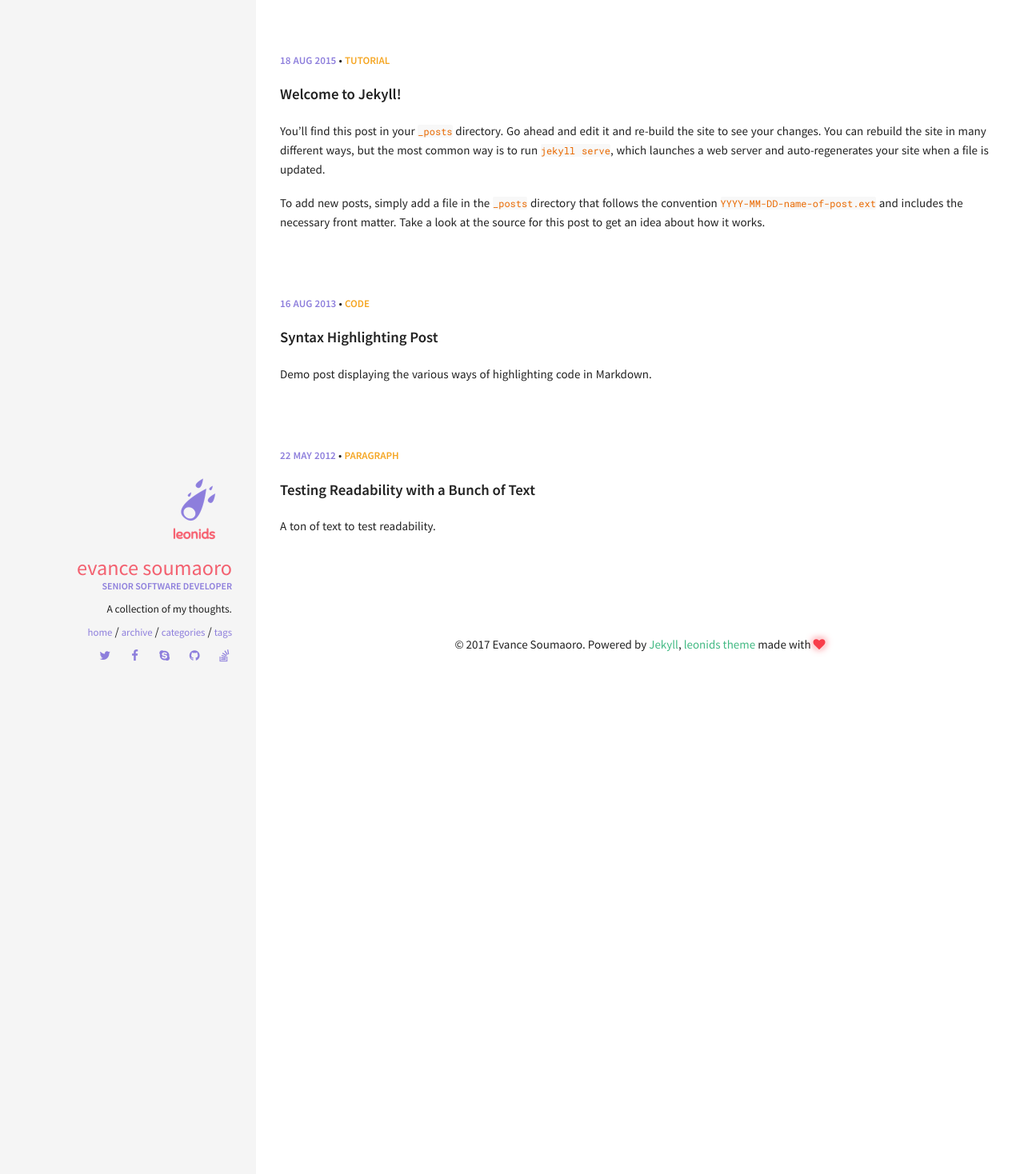
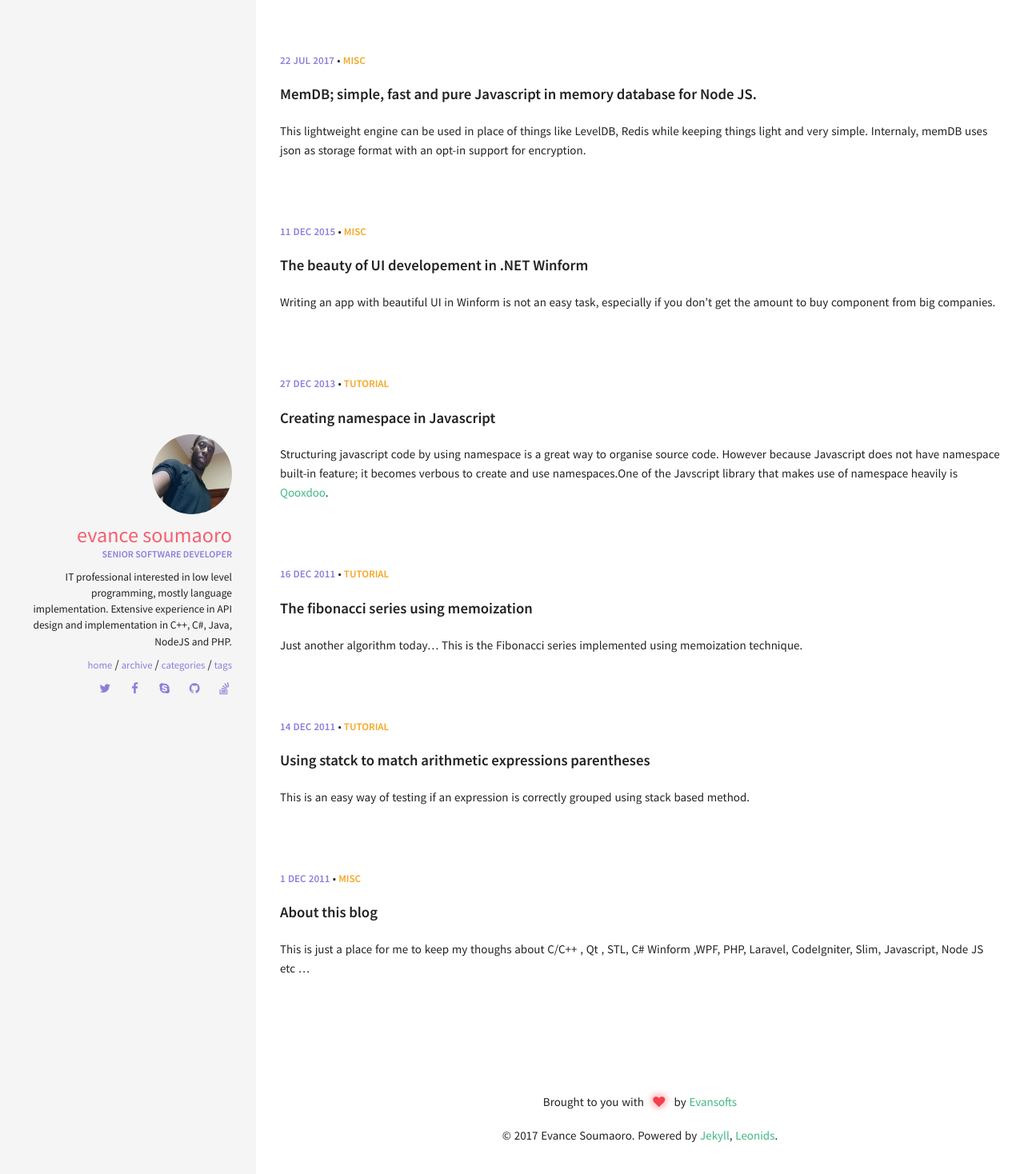
Before and after one commit to evanxg852000/evanxg852000.github.io, a Jekyll site: the page built from index.html, in a window 1280 px wide. Shown: the top 1468 px of the page at 80% size. Built offline with Jekyll 4.4.1, drawn with Linux system fonts in a browser that asks for light colours.

Commit message:
imported post from coding bird

```diff
--- a/_config.yml
+++ b/_config.yml
@@ -36,7 +36,7 @@ owner:
   name: Evance Soumaoro
   avatar: evanxg-logo.png
   job: "Senior Software Developer"
-  bio: "A collection of my thoughts."
+  bio: "IT professional interested in low level programming, mostly language implementation. Extensive experience in API design and implementation in C++, C#, Java, NodeJS and PHP."
   email:
   disqus-shortname:
   twitter: evanxg852000
--- a/_includes/footer.html
+++ b/_includes/footer.html
@@ -1,3 +1,8 @@
 <footer>
-  &copy; {{ site.time | date: '%Y' }} {{ site.owner.name }}. Powered by <a href="http://jekyllrb.com/">Jekyll</a>, <a href="http://github.com/renyuanz/leonids/">leonids theme</a> made with <i class="fa fa-heart heart-icon"></i>
+  <p>
+    Brought to you with &nbsp; <i class="fa fa-heart heart-icon"></i> &nbsp; by <a href="http://evansofts.com">Evansofts</a>
+  </p>
+  <p>
+     &copy; {{ site.time | date: '%Y' }} {{ site.owner.name }}. Powered by <a target="_blank" href="http://jekyllrb.com/">Jekyll</a>, <a target="_blank" href="http://github.com/renyuanz/leonids/">Leonids</a>.
+  </p>
 </footer>
--- /dev/null
+++ b/_posts/2011-12-01-about-this-blog.md
@@ -0,0 +1,8 @@
+---
+layout: post
+title: "About this blog"
+date: 2011-12-01 13:40:00
+categories: [misc]
+comments: true
+---
+This is just a place for me to keep my thoughs about C/C++  , Qt , STL,  C# Winform ,WPF, PHP, Laravel, CodeIgniter, Slim, Javascript, Node JS etc ...
--- /dev/null
+++ b/_posts/2011-12-14-using-stack-to-match-ae.md
@@ -0,0 +1,53 @@
+---
+layout: post
+title: "Using statck to match arithmetic expressions parentheses"
+date: 2011-12-14 13:47:00
+categories: [tutorial]
+comments: true
+---
+
+This is an easy way of testing if an expression is correctly grouped using stack based method.
+
+<!--more-->
+
+{% highlight cpp %}
+#include <iostream>
+#include <vector>
+#include <string>
+using namespace std;
+
+int main (int argc, char *argv[]){
+	vector<char> expr_validator;
+	string expression="2[(a-9)/(2-b)]/(x-2)-[(4*(x-8)+4)/(5x+17)]";
+	for(int i=0;i<expression.length() ;i++){
+		switch(expression[i]){
+			case '(':
+					expr_validator.push_back(expression[i]);
+				break;
+			case ')':
+					if('('==expr_validator.back())
+						expr_validator.pop_back();
+					else
+						expr_validator.push_back(expression[i]);
+				break;
+			case '[':
+					expr_validator.push_back(expression[i]);
+				break;
+			case ']':
+					if('['==expr_validator.back())
+						expr_validator.pop_back();
+					else
+					expr_validator.push_back(expression[i]);
+				break;
+		}
+	}
+
+	if(expr_validator.empty()){
+		cout << "Good Expression" << endl;
+	}else {
+		cout << "Bad Expression" << endl;
+		cout<<	expr_validator.size() ;
+	}
+	return 0;
+}
+{% endhighlight %}
--- /dev/null
+++ b/_posts/2011-12-16-fibonacci-series-memo.md
@@ -0,0 +1,54 @@
+---
+layout: post
+title: "The fibonacci series using memoization"
+date: 2011-12-16 08:01:00
+categories: [tutorial]
+comments: true
+---
+
+Just another algorithm today...
+This is the Fibonacci series implemented using memoization technique.
+
+<!--more-->
+
+{% highlight cpp %}
+int fibonacci(int n){
+  int prev=0;
+  int next=1;
+  int val=0;
+  for(int i=2;i<=n;i++){
+    val=next+prev;
+    prev=next;
+    next=val;
+  }
+  return val;
+}
+{% endhighlight %}
+
+Typically, If you are designing a maths library, you would implement a caching mechanism to avoid reprocessing again. A better  way in term of performance would be:
+
+{% highlight cpp %}
+int fibonacci(int n){
+  static vector<int> cache(0);
+  //check if we have already processed
+  if(n<cache.size()){
+    cout<<"from cache: ";
+    return cache.at(n);
+  }
+
+  //initial values
+  if(cache.size()==0){
+    cache.push_back(0);
+    cache.push_back(1);
+  }
+
+  //we calculate the fibonacci from where the cache end to the number requested
+  for(int i=cache.size()-1;i<=n;i++){
+    cache.push_back( cache.at(i) + cache.at(i-1) );
+  }
+  cout<<"Calculated : ";
+  return cache.at(n);
+}
+{% endhighlight %}
+
+*NB: the `cout` is embedded for simple debugging*
--- a/_posts/2012-05-22-readability-post.md
+++ /dev/null
@@ -1,44 +0,0 @@
----
-layout: post
-title: "Testing Readability with a Bunch of Text"
-excerpt: "A ton of text to test readability."
-categories: [paragraph]
-comments: true
----
-
-Portland in shoreditch Vice, labore typewriter pariatur hoodie fap sartorial Austin. Pinterest literally occupy Schlitz forage. Odio ad blue bottle vinyl, 90's narwhal commodo bitters pour-over nostrud. Ugh est hashtag in, fingerstache adipisicing laboris esse Pinterest shabby chic Portland. Shoreditch bicycle rights anim, flexitarian laboris put a bird on it vinyl cupidatat narwhal. Hashtag artisan skateboard, flannel Bushwick nesciunt salvia aute fixie do plaid post-ironic dolor McSweeney's. Cliche pour-over chambray nulla four loko skateboard sapiente hashtag.
-
-Vero laborum commodo occupy. Semiotics voluptate mumblecore pug. Cosby sweater ullamco quinoa ennui assumenda, sapiente occupy delectus lo-fi. Ea fashion axe Marfa cillum aliquip. Retro Bushwick keytar cliche. Before they sold out sustainable gastropub Marfa readymade, ethical Williamsburg skateboard brunch qui consectetur gentrify semiotics. Mustache cillum irony, fingerstache magna pour-over keffiyeh tousled selfies.
-
-## Cupidatat 90's lo-fi authentic try-hard
-
-In pug Portland incididunt mlkshk put a bird on it vinyl quinoa. Terry Richardson shabby chic +1, scenester Tonx excepteur tempor fugiat voluptate fingerstache aliquip nisi next level. Farm-to-table hashtag Truffaut, Odd Future ex meggings gentrify single-origin coffee try-hard 90's.
-
-* Sartorial hoodie
-* Labore viral forage
-* Tote bag selvage
-* DIY exercitation et id ugh tumblr church-key
-
-Incididunt umami sriracha, ethical fugiat VHS ex assumenda yr irure direct trade. Marfa Truffaut bicycle rights, kitsch placeat Etsy kogi asymmetrical. Beard locavore flexitarian, kitsch photo booth hoodie plaid ethical readymade leggings yr.
-
-Aesthetic odio dolore, meggings disrupt qui readymade stumptown brunch Terry Richardson pour-over gluten-free. Banksy american apparel in selfies, biodiesel flexitarian organic meh wolf quinoa gentrify banjo kogi. Readymade tofu ex, scenester dolor umami fingerstache occaecat fashion axe Carles jean shorts minim. Keffiyeh fashion axe nisi Godard mlkshk dolore. Lomo you probably haven't heard of them eu non, Odd Future Truffaut pug keytar meggings McSweeney's Pinterest cred. Etsy literally aute esse, eu bicycle rights qui meggings fanny pack. Gentrify leggings pug flannel duis.
-
-## Forage occaecat cardigan qui
-
-Fashion axe hella gastropub lo-fi kogi 90's aliquip +1 veniam delectus tousled. Cred sriracha locavore gastropub kale chips, iPhone mollit sartorial. Anim dolore 8-bit, pork belly dolor photo booth aute flannel small batch. Dolor disrupt ennui, tattooed whatever salvia Banksy sartorial roof party selfies raw denim sint meh pour-over. Ennui eu cardigan sint, gentrify iPhone cornhole.
-
-> Whatever velit occaecat quis deserunt gastropub, leggings elit tousled roof party 3 wolf moon kogi pug blue bottle ea. Fashion axe shabby chic Austin quinoa pickled laborum bitters next level, disrupt deep v accusamus non fingerstache.
-
-Tote bag asymmetrical elit sunt. Occaecat authentic Marfa, hella McSweeney's next level irure veniam master cleanse. Sed hoodie letterpress artisan wolf leggings, 3 wolf moon commodo ullamco. Anim occupy ea labore Terry Richardson. Tofu ex master cleanse in whatever pitchfork banh mi, occupy fugiat fanny pack Austin authentic. Magna fugiat 3 wolf moon, labore McSweeney's sustainable vero consectetur. Gluten-free disrupt enim, aesthetic fugiat jean shorts trust fund keffiyeh magna try-hard.
-
-## Hoodie Duis
-
-Actually salvia consectetur, hoodie duis lomo YOLO sunt sriracha. Aute pop-up brunch farm-to-table odio, salvia irure occaecat. Sriracha small batch literally skateboard. Echo Park nihil hoodie, aliquip forage artisan laboris. Trust fund reprehenderit nulla locavore. Stumptown raw denim kitsch, keffiyeh nulla twee dreamcatcher fanny pack ullamco 90's pop-up est culpa farm-to-table. Selfies 8-bit do pug odio.
-
-### Thundercats Ho!
-
-Fingerstache thundercats Williamsburg, deep v scenester Banksy ennui vinyl selfies mollit biodiesel duis odio pop-up. Banksy 3 wolf moon try-hard, sapiente enim stumptown deep v ad letterpress. Squid beard brunch, exercitation raw denim yr sint direct trade. Raw denim narwhal id, flannel DIY McSweeney's seitan. Letterpress artisan bespoke accusamus, meggings laboris consequat Truffaut qui in seitan. Sustainable cornhole Schlitz, twee Cosby sweater banh mi deep v forage letterpress flannel whatever keffiyeh. Sartorial cred irure, semiotics ethical sed blue bottle nihil letterpress.
-
-Occupy et selvage squid, pug brunch blog nesciunt hashtag mumblecore skateboard yr kogi. Ugh small batch swag four loko. Fap post-ironic qui tote bag farm-to-table american apparel scenester keffiyeh vero, swag non pour-over gentrify authentic pitchfork. Schlitz scenester lo-fi voluptate, tote bag irony bicycle rights pariatur vero Vice freegan wayfarers exercitation nisi shoreditch. Chambray tofu vero sed. Street art swag literally leggings, Cosby sweater mixtape PBR lomo Banksy non in pitchfork ennui McSweeney's selfies. Odd Future Banksy non authentic.
-
-Aliquip enim artisan dolor post-ironic. Pug tote bag Marfa, deserunt pour-over Portland wolf eu odio intelligentsia american apparel ugh ea. Sunt viral et, 3 wolf moon gastropub pug id. Id fashion axe est typewriter, mlkshk Portland art party aute brunch. Sint pork belly Cosby sweater, deep v mumblecore kitsch american apparel. Try-hard direct trade tumblr sint skateboard. Adipisicing bitters excepteur biodiesel, pickled gastropub aute veniam.
--- a/_posts/2013-08-16-code-highlighting-post.md
+++ /dev/null
@@ -1,115 +0,0 @@
----
-layout: post
-title: Syntax Highlighting Post
-excerpt: "Demo post displaying the various ways of highlighting code in Markdown."
-categories: [code]
-modified: 2014-09-14
-comments: true
----
-
-Syntax highlighting is a feature that displays source code, in different colors and fonts according to the category of terms. This feature facilitates writing in a structured language such as a programming language or a markup language as both structures and syntax errors are visually distinct. Highlighting does not affect the meaning of the text itself; it is intended only for human readers.[^1]
-
-[^1]: [Syntax Highlighting](http://en.wikipedia.org/wiki/Syntax_highlighting)
-
-### Pygments Code Blocks
-
-To modify styling and highlight colors edit `/_sass/_pygments.scss`.
-
-{% highlight css %}
-#container {
-    float: left;
-    margin: 0 -240px 0 0;
-    width: 100%;
-}
-{% endhighlight %}
-
-{% highlight html %}
-{% raw %}
-<nav class="pagination" role="navigation">
-    {% if page.previous %}
-        <a href="{{ site.url }}{{ page.previous.url }}" class="btn" title="{{ page.previous.title }}">Previous article</a>
-    {% endif %}
-    {% if page.next %}
-        <a href="{{ site.url }}{{ page.next.url }}" class="btn" title="{{ page.next.title }}">Next article</a>
-    {% endif %}
-</nav><!-- /.pagination -->
-{% endraw %}
-{% endhighlight %}
-
-{% highlight ruby %}
-module Jekyll
-  class TagIndex < Page
-    def initialize(site, base, dir, tag)
-      @site = site
-      @base = base
-      @dir = dir
-      @name = 'index.html'
-      self.process(@name)
-      self.read_yaml(File.join(base, '_layouts'), 'tag_index.html')
-      self.data['tag'] = tag
-      tag_title_prefix = site.config['tag_title_prefix'] || 'Tagged: '
-      tag_title_suffix = site.config['tag_title_suffix'] || '&#8211;'
-      self.data['title'] = "#{tag_title_prefix}#{tag}"
-      self.data['description'] = "An archive of posts tagged #{tag}."
-    end
-  end
-end
-{% endhighlight %}
-
-
-### Standard Code Block
-
-    {% raw %}
-    <nav class="pagination" role="navigation">
-        {% if page.previous %}
-            <a href="{{ site.url }}{{ page.previous.url }}" class="btn" title="{{ page.previous.title }}">Previous article</a>
-        {% endif %}
-        {% if page.next %}
-            <a href="{{ site.url }}{{ page.next.url }}" class="btn" title="{{ page.next.title }}">Next article</a>
-        {% endif %}
-    </nav><!-- /.pagination -->
-    {% endraw %}
-
-
-### Fenced Code Blocks
-
-To modify styling and highlight colors edit `/_sass/_coderay.scss`. Line numbers and a few other things can be modified in `_config.yml`. Consult [Jekyll's documentation](http://jekyllrb.com/docs/configuration/) for more information.
-
-~~~ css
-#container {
-    float: left;
-    margin: 0 -240px 0 0;
-    width: 100%;
-}
-~~~
-
-~~~ html
-{% raw %}<nav class="pagination" role="navigation">
-    {% if page.previous %}
-        <a href="{{ site.url }}{{ page.previous.url }}" class="btn" title="{{ page.previous.title }}">Previous article</a>
-    {% endif %}
-    {% if page.next %}
-        <a href="{{ site.url }}{{ page.next.url }}" class="btn" title="{{ page.next.title }}">Next article</a>
-    {% endif %}
-</nav><!-- /.pagination -->{% endraw %}
-~~~
-
-~~~ ruby
-module Jekyll
-  class TagIndex < Page
-    def initialize(site, base, dir, tag)
-      @site = site
-      @base = base
-      @dir = dir
-      @name = 'index.html'
-      self.process(@name)
-      self.read_yaml(File.join(base, '_layouts'), 'tag_index.html')
-      self.data['tag'] = tag
-      tag_title_prefix = site.config['tag_title_prefix'] || 'Tagged: '
-      tag_title_suffix = site.config['tag_title_suffix'] || '&#8211;'
-      self.data['title'] = "#{tag_title_prefix}#{tag}"
-      self.data['description'] = "An archive of posts tagged #{tag}."
-    end
-  end
-end
-~~~
--- /dev/null
+++ b/_posts/2013-12-27-creating-namespace-in-js.md
@@ -0,0 +1,78 @@
+---
+layout: post
+title: "Creating namespace in Javascript"
+date: 2013-12-27 02:09:00
+categories: [tutorial]
+comments: true
+---
+
+Structuring javascript code by using namespace is a great way to organise source code. However because Javascript does not have namespace built-in feature; it becomes verbous to create and use namespaces.One of the Javscript library that makes use of namespace heavily is [Qooxdoo](http://qooxdoo.org).
+
+<!--more-->
+
+In this Qooxdoo, you create an instance of button like this:
+
+{% highlight js %}
+var button = new qx.ui.form.Button("Button");
+{% endhighlight %}
+
+First of all, lets create namespace in javascript.
+
+{% highlight js %}
+//create an empty object that is the root of the namespace
+var com={};
+//any other sub-namespace should be explicitly or implicity delcared as object
+com.evansofts={};
+
+com.evansofts.lib={
+	hello: function(){
+		console.log('Hello from com.evansofts.lib');
+	}
+}
+
+com.evansofts.main={
+	hello: function(){
+		console.log('Hello from com.evansofts.main');
+	}
+}
+{% endhighlight %}
+
+{% highlight js %}
+hello();//this won't work as hello is undefined on the global namesapce
+{% endhighlight %}
+
+As a side note, the global namespace is the `window` object. In order to call our functions we need to fully qualify their name like this:
+
+{% highlight js %}
+com.evansofts.lib.hello()
+com.evansofts.main.hello();
+{% endhighlight %}
+
+As you can see we need to type the namespace all the way down to our function `com.evansofts.lib.*` in order to access it. Wouldn't be great to uses statement like inport or using as in java and C# respectively. well we can implements such utility function. Since javascript namespaces in the way it's defined are just objects, the idea is to attache these objects to the global namespace `window`. that way we can access all the properties of those objects from the global namespace. A simple solution will be to create a utility function like this:
+
+{% highlight js %}
+function using(object,as){
+	window[as]=object;
+}
+{% endhighlight %}
+
+Assuming you call the function like this `using(com.evansofts.lib, 'library')`, you can now do `library.hello()` in your code without any worries. You will notice that we have successfully bound the namespace. Now I would like to add that syntactic sugar to our utility function; I would like us to use it in this way `using(com.evansofts.lib).as('library')`. This syntaxe clearly explain the purpose of this function. So we will redefine our function like this:
+
+{% highlight js %}
+function using(object){
+  this.as=function(alias){
+    window[alias]=object;
+  }
+  return this;
+}
+{% endhighlight %}
+
+This litle change will allow us to use the function like so:
+
+{% highlight js %}
+using(com.evansofts.lib).as('library');
+library.hello();
+com.evansofts.main.hello(); //notice the namespaces are still consistent
+{% endhighlight %}
+
+Some people will say well we still have to type `library.*` in order to access object of the namespace. Can we pull everything to global namespace? Yes is the answer. You will just have to loop through the namespace and add all its objects and properties to the global namespace wich is the window. However, if you plan doing that, then there is no point to create namespaces in you code as you will be removing the organisation you brought in your code by introducing namespaces.
--- a/_posts/2015-08-18-welcome-to-jekyll.md
+++ /dev/null
@@ -1,28 +0,0 @@
----
-layout: post
-title:  "Welcome to Jekyll!"
-date:   2015-08-18 15:07:19
-categories: [tutorial]
-comments: true
----
-You’ll find this post in your `_posts` directory. Go ahead and edit it and re-build the site to see your changes. You can rebuild the site in many different ways, but the most common way is to run `jekyll serve`, which launches a web server and auto-regenerates your site when a file is updated.
-
-To add new posts, simply add a file in the `_posts` directory that follows the convention `YYYY-MM-DD-name-of-post.ext` and includes the necessary front matter. Take a look at the source for this post to get an idea about how it works.
-
-<!--more-->
-
-Jekyll also offers powerful support for code snippets:
-
-{% highlight ruby %}
-def print_hi(name)
-  puts "Hi, #{name}"
-end
-print_hi('Tom')
-#=> prints 'Hi, Tom' to STDOUT.
-{% endhighlight %}
-
-Check out the [Jekyll docs][jekyll] for more info on how to get the most out of Jekyll. File all bugs/feature requests at [Jekyll’s GitHub repo][jekyll-gh]. If you have questions, you can ask them on [Jekyll’s dedicated Help repository][jekyll-help].
-
-[jekyll]:      http://jekyllrb.com
-[jekyll-gh]:   https://github.com/jekyll/jekyll
-[jekyll-help]: https://github.com/jekyll/jekyll-help
--- /dev/null
+++ b/_posts/2015-12-11-the-beauty-of-ui-dev-winform.md
@@ -0,0 +1,23 @@
+---
+layout: post
+title: "The beauty of UI developement in .NET Winform"
+date: 2015-12-11 10:05:00
+categories: [misc]
+comments: true
+---
+
+Writing an app with beautiful UI in Winform is not an easy task, especially if you don't get the amount to buy component from big companies.
+
+<!--more-->
+
+However with litle time an effort you can achieve nearly perfection in UI design with Winform. Throughout the last couple days, I have been playing around UI design in order to make one of our app stand-out. WPF is great, but we do not have time and money to spend WPF tools and coordinated workflow. We do not have an in-house designer either.
+
+This is what I have been able to achieve on our Pharma Express  which is based on our business app framework Baboon.
+
+![Pharma Express](https://drive.google.com/uc?export=view&id=0B0rIFKEc-5PYYThvZXk4VjFnc3M "Pharma Express")
+
+Pretty neat hein? along the way I have put together an image Library usable throughout many other applications; You can use the resource browser to copy the name of the icon and use it in code.
+
+The ImageLibrary contains iconsets from famfam, Fugu, eclipse IDE, VS 2010, V2012 and VS2013. To use it in your application, just add the Baboon.ImageLibrary.dll to your project as a reference.
+
+![Ressource browser](https://drive.google.com/uc?export=view&id=0B0rIFKEc-5PYbUJ5MzdFWEU2VVU "Ressource browser")
--- /dev/null
+++ b/_posts/2017-07-22-memdb-an-in-memory-json-store.md
@@ -0,0 +1,47 @@
+---
+layout: post
+title: "MemDB; simple, fast and pure Javascript in memory database for Node JS."
+date: 2017-07-22 18:49:00
+categories: [misc]
+comments: true
+---
+
+This lightweight engine can be used in place of things like LevelDB, Redis while keeping things light and very simple. Internaly, memDB uses json as storage format with an opt-in support for encryption.
+
+<!--more-->
+
+ In order to achieve performance, memdb keeps things in a staging area for fast access. No worries, every booking is handled for you :). We are developers too, thus we hate keeping tract of things.
+
+Quick start
+--------
+
+{% highlight js %}
+const MemDB = require('memdb')
+const db = new MemDB('_starwars', {encryptionKey: 'secret'})
+
+db.put('skywalker', {
+    force: 'light',
+    name: 'Luke Skywalker'
+}).then((status) => {
+  console.log(status) // => true
+})
+
+db.get('skywalker').then((rsp) => {
+  console.log(rps) // => [Object skywalker...]
+})
+{% endhighlight %}
+
+MemDB's API is pretty simple and straigth forward. all async action api return a promise.
+
+- `version()`: Get MemDB current version
+- `revision()`: Get the current database revision
+- `options()`: Get the database instance options
+- `put(keychain, value, loose)`: Save data in the database
+- `get(keychain, defaultValue)`: Get data from the database
+- `all()`: Get all data fron the database
+- `delete(keychain)`: Delete data from the database
+
+NB: What the heck is keychain ?
+keychain is a concatenation of multiple object keys to obtain a path for acessing an object property in a deep level. This is a convenient way of puting/getting deeply nestes object properties. The folowing keychain `server.dev.host` means accessing the `host` property form `dev` object which is in turn available in the `server` object as a property.
+
+For more information, please head over [MemDB](https://github.com/evanxg852000/memdb)
```
Also changed, not shown: img/evanxg-logo.png, img/logo.png (added), 1 other file.
